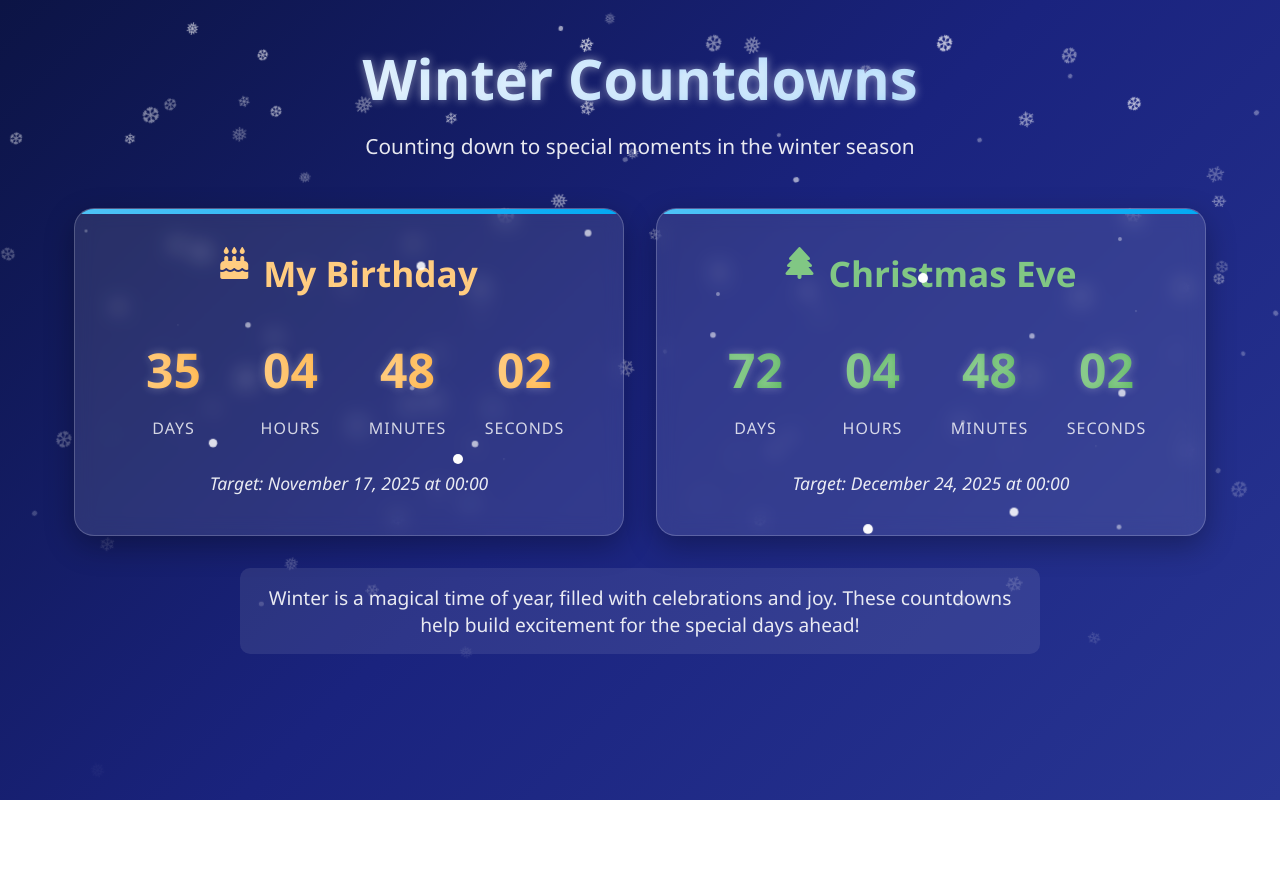
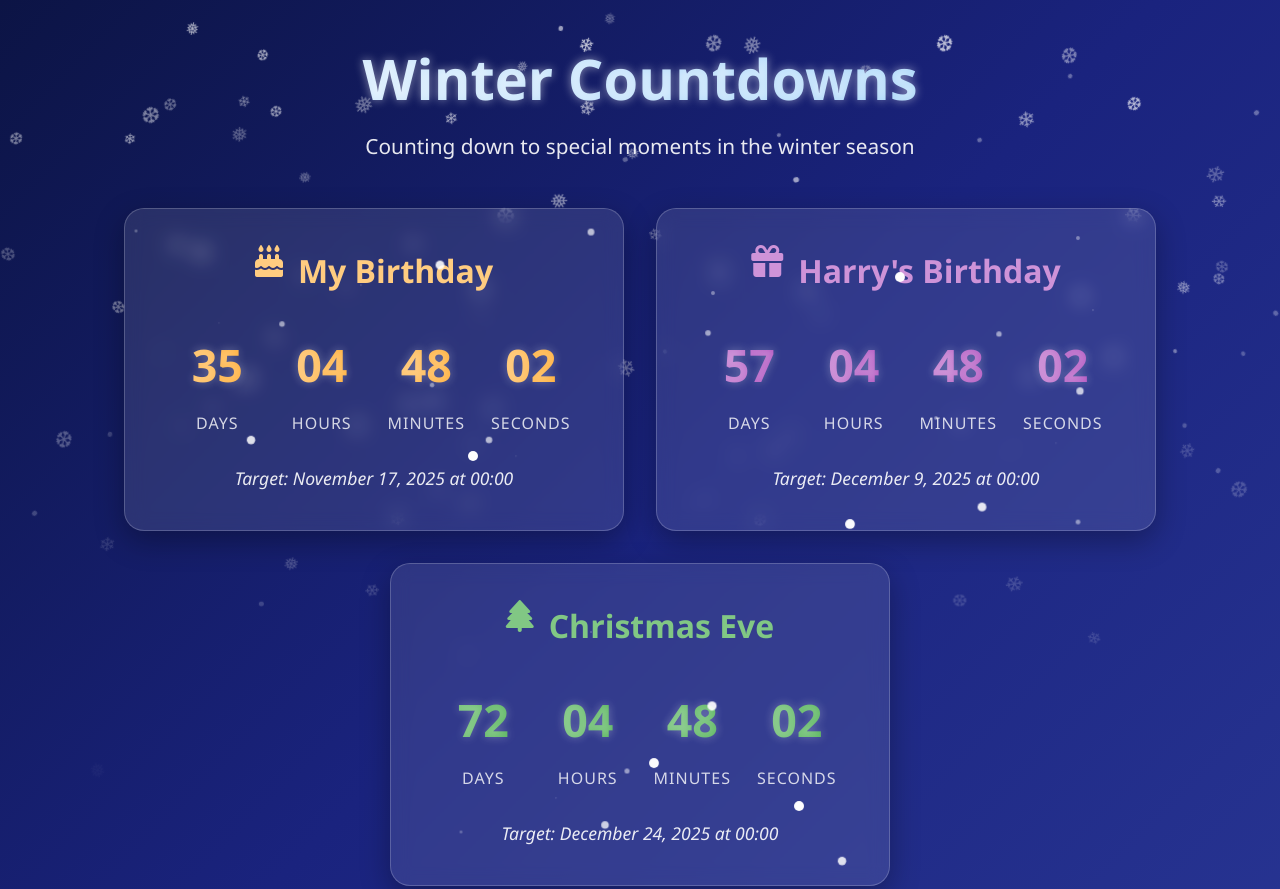
Before and after one commit to mxsznnn/ChristmasCountdown, a plain HTML site: page index.html in a window 1280 px wide. Shown: the top 889 px of the page. Before the commit the page ends 800 px from the top, so only its background shows below. Drawn offline with Linux system fonts and the light colour scheme.

Commit message:
Update index.html

```diff
--- a/index.html
+++ b/index.html
@@ -104,7 +104,7 @@
             box-shadow: 0 10px 30px rgba(0, 0, 0, 0.3);
             transition: transform 0.5s ease, box-shadow 0.5s ease;
             width: 100%;
-            max-width: 550px;
+            max-width: 500px;
             position: relative;
             overflow: hidden;
             border: 1px solid rgba(255, 255, 255, 0.2);
@@ -122,11 +122,22 @@
             left: 0;
             width: 100%;
             height: 5px;
-            background: linear-gradient(to right, #4fc3f7, #29b6f6, #03a9f4);
+        }
+
+        .birthday .countdown::before {
+            background: linear-gradient(to right, #ffcc80, #ffb74d, #ffa726);
+        }
+
+        .harry .countdown::before {
+            background: linear-gradient(to right, #ce93d8, #ba68c8, #ab47bc);
+        }
+
+        .christmas .countdown::before {
+            background: linear-gradient(to right, #81c784, #66bb6a, #4caf50);
         }
 
         .countdown-title {
-            font-size: 2.2rem;
+            font-size: 2rem;
             margin-bottom: 1.5rem;
             text-align: center;
             display: flex;
@@ -137,6 +148,10 @@
 
         .birthday .countdown-title {
             color: #ffcc80;
+        }
+
+        .harry .countdown-title {
+            color: #ce93d8;
         }
 
         .christmas .countdown-title {
@@ -156,7 +171,7 @@
         }
 
         .time-value {
-            font-size: 3rem;
+            font-size: 2.8rem;
             font-weight: bold;
             margin-bottom: 0.5rem;
             text-shadow: 0 0 10px rgba(255, 255, 255, 0.3);
@@ -169,6 +184,13 @@
 
         .birthday .time-value {
             background: linear-gradient(to right, #ffcc80, #ffb74d, #ffa726);
+            -webkit-background-clip: text;
+            background-clip: text;
+            color: transparent;
+        }
+
+        .harry .time-value {
+            background: linear-gradient(to right, #ce93d8, #ba68c8, #ab47bc);
             -webkit-background-clip: text;
             background-clip: text;
             color: transparent;
@@ -360,10 +382,10 @@
                 <p class="target-date">Target: November 17, 2025 at 00:00</p>
             </div>
 
-            <div class="countdown christmas">
+            <div class="countdown harry">
                 <h2 class="countdown-title">
-                    <i class="fas fa-tree icon"></i>
-                    Christmas Eve
+                    <i class="fas fa-gift icon"></i>
+                    Harry's Birthday
                 </h2>
                 <div class="timer">
                     <div class="time-unit">
@@ -380,6 +402,32 @@
                     </div>
                     <div class="time-unit">
                         <div class="time-value" id="seconds2">00</div>
+                        <div class="time-label">Seconds</div>
+                    </div>
+                </div>
+                <p class="target-date">Target: December 9, 2025 at 00:00</p>
+            </div>
+
+            <div class="countdown christmas">
+                <h2 class="countdown-title">
+                    <i class="fas fa-tree icon"></i>
+                    Christmas Eve
+                </h2>
+                <div class="timer">
+                    <div class="time-unit">
+                        <div class="time-value" id="days3">00</div>
+                        <div class="time-label">Days</div>
+                    </div>
+                    <div class="time-unit">
+                        <div class="time-value" id="hours3">00</div>
+                        <div class="time-label">Hours</div>
+                    </div>
+                    <div class="time-unit">
+                        <div class="time-value" id="minutes3">00</div>
+                        <div class="time-label">Minutes</div>
+                    </div>
+                    <div class="time-unit">
+                        <div class="time-value" id="seconds3">00</div>
                         <div class="time-label">Seconds</div>
                     </div>
                 </div>
@@ -431,12 +479,13 @@
 
         // Set the target dates
         const targetDate1 = new Date('November 17, 2025 00:00:00').getTime();
-        const targetDate2 = new Date('December 24, 2025 00:00:00').getTime();
+        const targetDate2 = new Date('December 9, 2025 00:00:00').getTime();
+        const targetDate3 = new Date('December 24, 2025 00:00:00').getTime();
 
         function updateCountdown() {
             const now = new Date().getTime();
 
-            // Calculate time remaining for first countdown
+            // Calculate time remaining for first countdown (Your Birthday)
             const timeRemaining1 = targetDate1 - now;
 
             const days1 = Math.floor(timeRemaining1 / (1000 * 60 * 60 * 24));
@@ -450,7 +499,7 @@
             document.getElementById('minutes1').textContent = minutes1.toString().padStart(2, '0');
             document.getElementById('seconds1').textContent = seconds1.toString().padStart(2, '0');
 
-            // Calculate time remaining for second countdown
+            // Calculate time remaining for second countdown (Harry's Birthday)
             const timeRemaining2 = targetDate2 - now;
 
             const days2 = Math.floor(timeRemaining2 / (1000 * 60 * 60 * 24));
@@ -464,12 +513,29 @@
             document.getElementById('minutes2').textContent = minutes2.toString().padStart(2, '0');
             document.getElementById('seconds2').textContent = seconds2.toString().padStart(2, '0');
 
+            // Calculate time remaining for third countdown (Christmas)
+            const timeRemaining3 = targetDate3 - now;
+
+            const days3 = Math.floor(timeRemaining3 / (1000 * 60 * 60 * 24));
+            const hours3 = Math.floor((timeRemaining3 % (1000 * 60 * 60 * 24)) / (1000 * 60 * 60));
+            const minutes3 = Math.floor((timeRemaining3 % (1000 * 60 * 60)) / (1000 * 60));
+            const seconds3 = Math.floor((timeRemaining3 % (1000 * 60)) / 1000);
+
+            // Update third countdown display
+            document.getElementById('days3').textContent = days3.toString().padStart(2, '0');
+            document.getElementById('hours3').textContent = hours3.toString().padStart(2, '0');
+            document.getElementById('minutes3').textContent = minutes3.toString().padStart(2, '0');
+            document.getElementById('seconds3').textContent = seconds3.toString().padStart(2, '0');
+
             // If the countdown is over
-            if (timeRemaining1 < 0 || timeRemaining2 < 0) {
+            if (timeRemaining1 < 0 || timeRemaining2 < 0 || timeRemaining3 < 0) {
                 if (timeRemaining1 < 0) {
                     document.querySelector('.birthday .timer').innerHTML = "<div style='text-align:center; font-size: 2.5rem; padding: 2rem;' class='pulse'>Happy Birthday! 🎉</div>";
                 }
                 if (timeRemaining2 < 0) {
+                    document.querySelector('.harry .timer').innerHTML = "<div style='text-align:center; font-size: 2.5rem; padding: 2rem;' class='pulse'>Happy Birthday Harry! 🎁</div>";
+                }
+                if (timeRemaining3 < 0) {
                     document.querySelector('.christmas .timer').innerHTML = "<div style='text-align:center; font-size: 2.5rem; padding: 2rem;' class='pulse'>Merry Christmas! 🎄</div>";
                 }
             }
```
